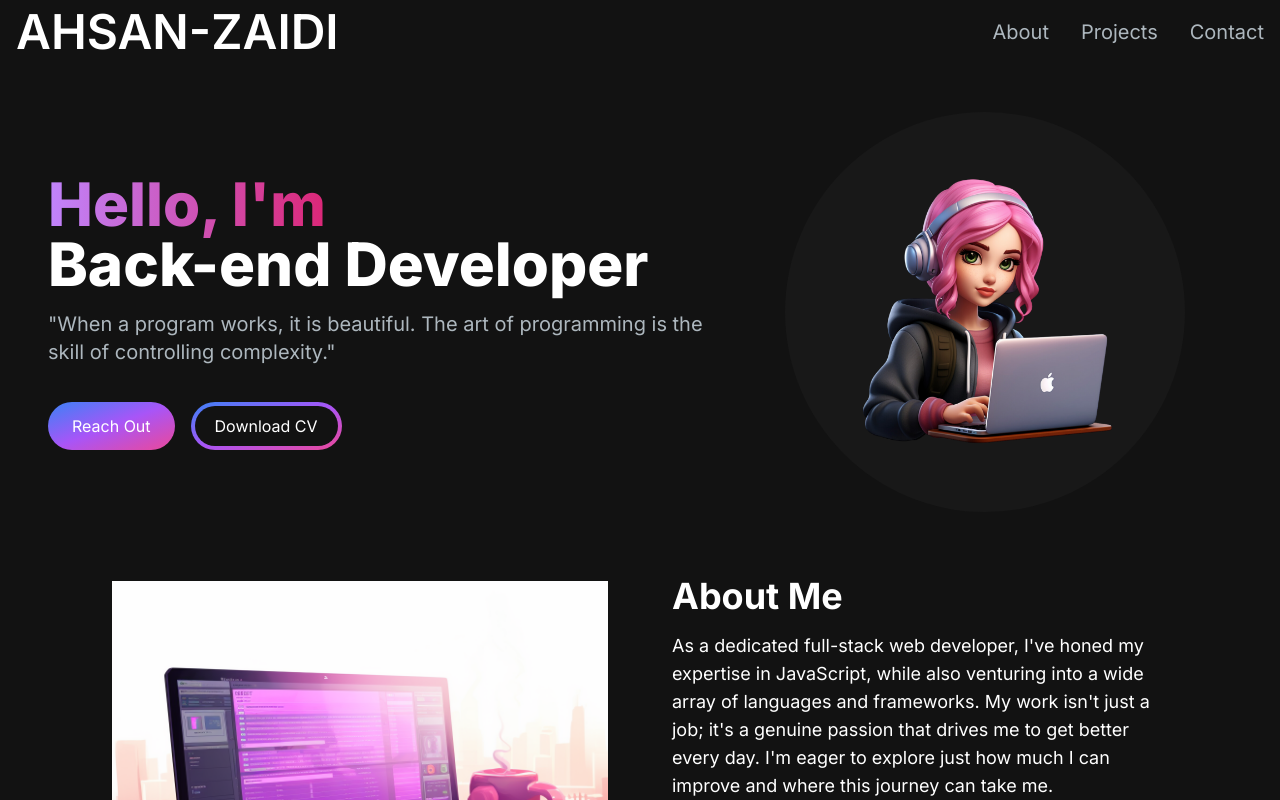
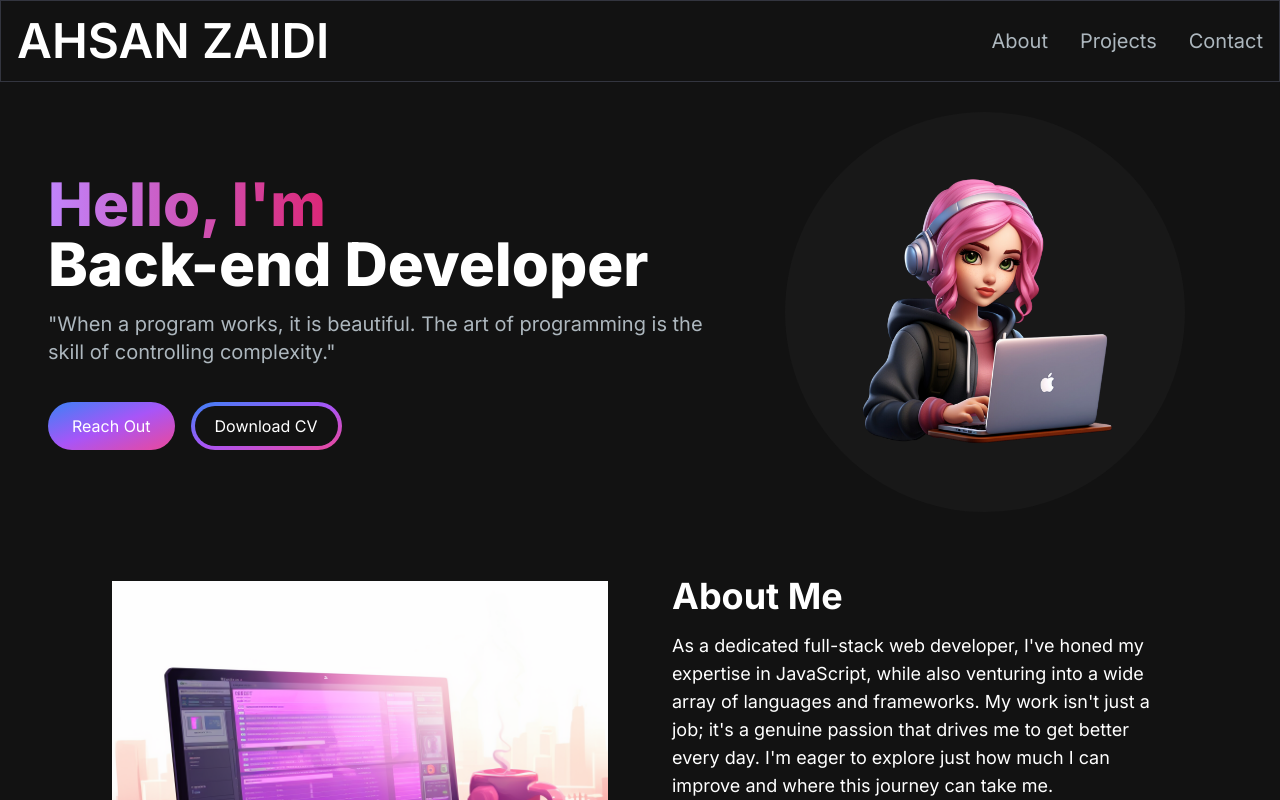
Before and after one commit to Ahsan-Zaidi/Ahsan-dev, a Next.js app: page / in a window 1280 px wide. Shown: the top 800 px of the page. Built offline with nearby package versions, Linux system fonts and the light colour scheme.

Commit message:
navbar styling

```diff
--- a/src/app/components/AboutSection.jsx
+++ b/src/app/components/AboutSection.jsx
@@ -49,7 +49,7 @@
     };
 
     return (
-        <section className='text-white'>
+        <section className='text-white' id='about'>
             <div className='md:grid md:grid-cols-2 gap-8 items-center py-8 px-4 xl:gap-16 sm:py-16 xl:px-16'>
                 <Image
                     src='/images/about-image.png'
--- a/src/app/components/NavLink.jsx
+++ b/src/app/components/NavLink.jsx
@@ -1,10 +1,10 @@
-import Link from 'next/link';
+import Link from "next/link";
 
 const NavLink = ({ href, title }) => {
   return (
     <Link
       href={href}
-            className='block py-2 pl-3 pr-4 text-[#ADB7BE] sm:text-xl rounded md:p-0 hover:text-white'
+      className="block py-2 pl-3 pr-4 text-[#ADB7BE] sm:text-xl rounded md:p-0 hover:text-white"
     >
       {title}
     </Link>
--- a/src/app/components/Navbar.jsx
+++ b/src/app/components/Navbar.jsx
@@ -1,56 +1,56 @@
-'use client'
-import Link from 'next/link';
-import React, { useState } from 'react';
-import NavLink from './NavLink';
-import { Bars3Icon, XmarkIcon } from '@heroicons/react/24/solid';
-import MenuOverlay from './MenuOverlay';
+"use client";
+import Link from "next/link";
+import React, { useState } from "react";
+import NavLink from "./NavLink";
+import { Bars3Icon, XMarkIcon } from "@heroicons/react/24/solid";
+import MenuOverlay from "./MenuOverlay";
 
 const navLinks = [
   {
-        title: 'About',
-        path: '#about'
+    title: "About",
+    path: "#about",
   },
   {
-        title: 'Projects',
-        path: '#projects'
+    title: "Projects",
+    path: "#projects",
   },
   {
-        title: 'Contact',
-        path: '#contact'
-    }
-]
+    title: "Contact",
+    path: "#contact",
+  },
+];
 
 const Navbar = () => {
   const [navbarOpen, setNavbarOpen] = useState(false);
 
   return (
-        <nav className='fixed top-0 left-0 right-0 z-10 bg-[#121212] bg-opacity-100'>
-            <div className='flex flex-wrap items-center justify-between mx-auto px-4 py-2'>
+    <nav className="fixed mx-auto border border-[#33353F] top-0 left-0 right-0 z-10 bg-[#121212] bg-opacity-100">
+      <div className="flex container lg:py-4 flex-wrap items-center justify-between mx-auto px-4 py-2">
         <Link
-                    href={'/'}
-                    className='text-2xl md:text-5xl text-white font-semibold'
+          href={"/"}
+          className="text-2xl md:text-5xl text-white font-semibold"
         >
-                    AHSAN-ZAIDI
+          AHSAN ZAIDI
         </Link>
-                <div className='mobile-menu block md:hidden'>
+        <div className="mobile-menu block md:hidden">
           {!navbarOpen ? (
             <button
               onClick={() => setNavbarOpen(true)}
-                            className=' flex items-center px-3 py-2 border rounded border-slate-200 text-slate-200 hover:text-white hover:border-white'
+              className="flex items-center px-3 py-2 border rounded border-slate-200 text-slate-200 hover:text-white hover:border-white"
             >
-                            <Bars3Icon className='h-5 w-5' />
+              <Bars3Icon className="h-5 w-5" />
             </button>
           ) : (
             <button
               onClick={() => setNavbarOpen(false)}
-                            className=' flex items-center px-3 py-2 border rounded border-slate-200 text-slate-200 hover:text-white hover:border-white'
+              className="flex items-center px-3 py-2 border rounded border-slate-200 text-slate-200 hover:text-white hover:border-white"
             >
-                            <XmarkIcon className='h-5 w-5' />
+              <XMarkIcon className="h-5 w-5" />
             </button>
           )}
         </div>
-                <div className='menu hidden md:block md:w-auto' id='navbar'>
-                    <ul className='flex p-4 md:p-0 md:flex-row md:space-x-8 mt-0'>
+        <div className="menu hidden md:block md:w-auto" id="navbar">
+          <ul className="flex p-4 md:p-0 md:flex-row md:space-x-8 mt-0">
             {navLinks.map((link, index) => (
               <li key={index}>
                 <NavLink href={link.path} title={link.title} />
@@ -61,7 +61,7 @@
       </div>
       {navbarOpen ? <MenuOverlay links={navLinks} /> : null}
     </nav>
-    )
-}
+  );
+};
 
-export default Navbar
+export default Navbar;
```
Lines whose indentation alone changed are shown as unchanged.
